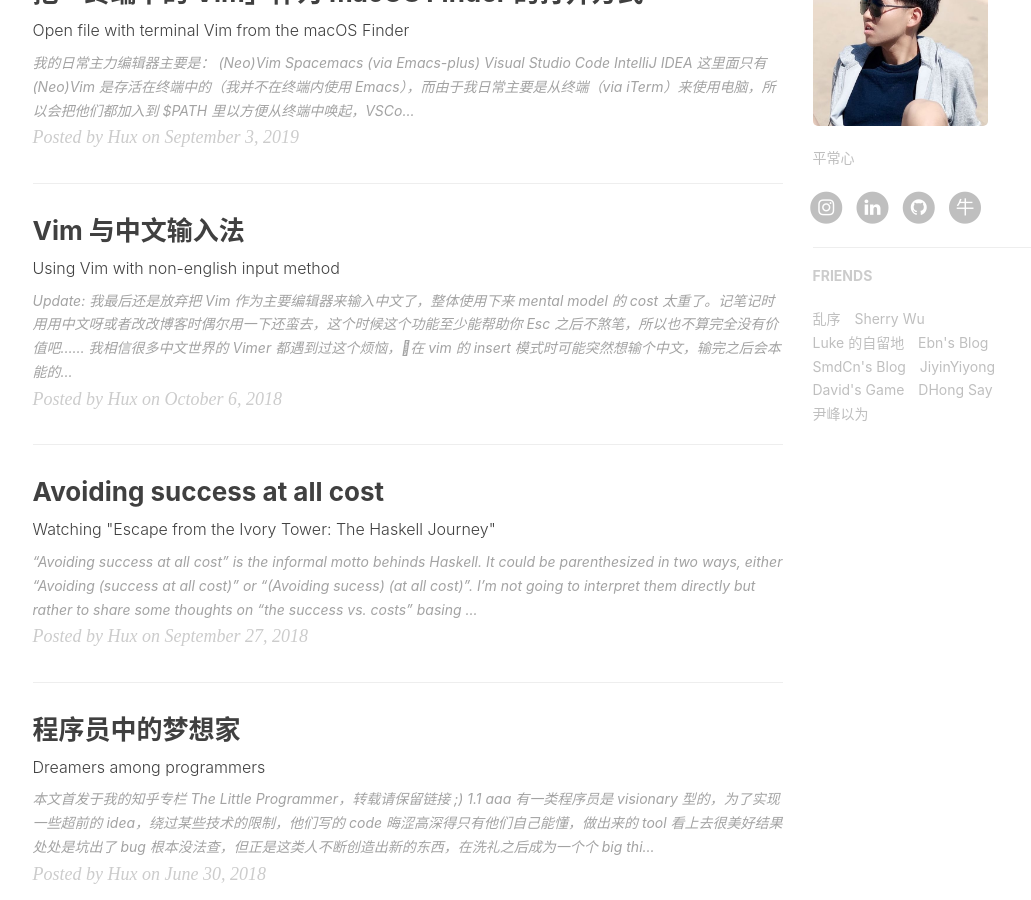
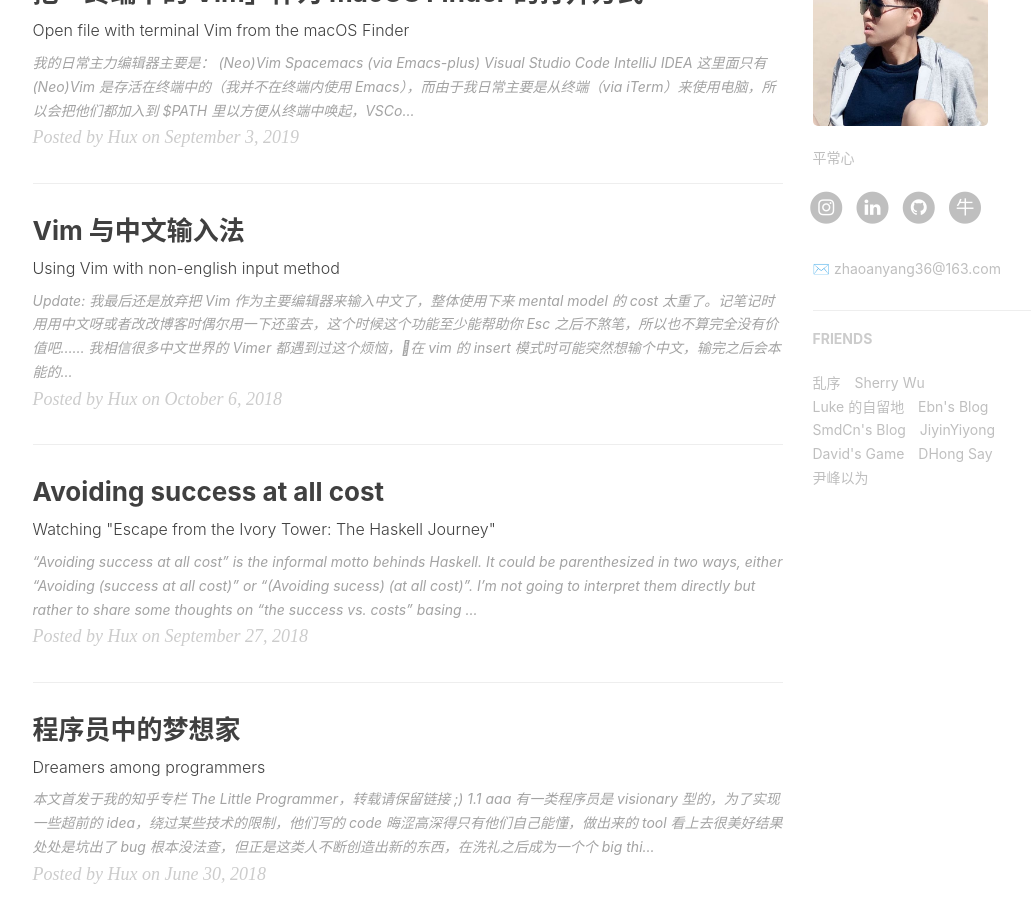
Before and after one commit to zhaoanyang36/blog, a Jekyll site: the page built from index.html, in a window 1280 px wide and 900 px high, scrolled down 919 px. Shown: the whole window, without its empty margins (135-1166 px from the left). Built offline with Jekyll 4.4.1, drawn with Linux system fonts in a browser that asks for light colours; nearby versions of some CDN libraries; the list of posts is cut into pages by our own code; comment, search, counter and statistics services are not loaded.

Commit message:
Update page.html

```diff
--- a/_layouts/page.html
+++ b/_layouts/page.html
@@ -53,6 +53,7 @@
 
                 <!-- Short About -->
                 {% include short-about.html %}
+	        {% include email.html %}
 
                 <!-- Friends Blog -->
                 {% include friends.html %}
```
